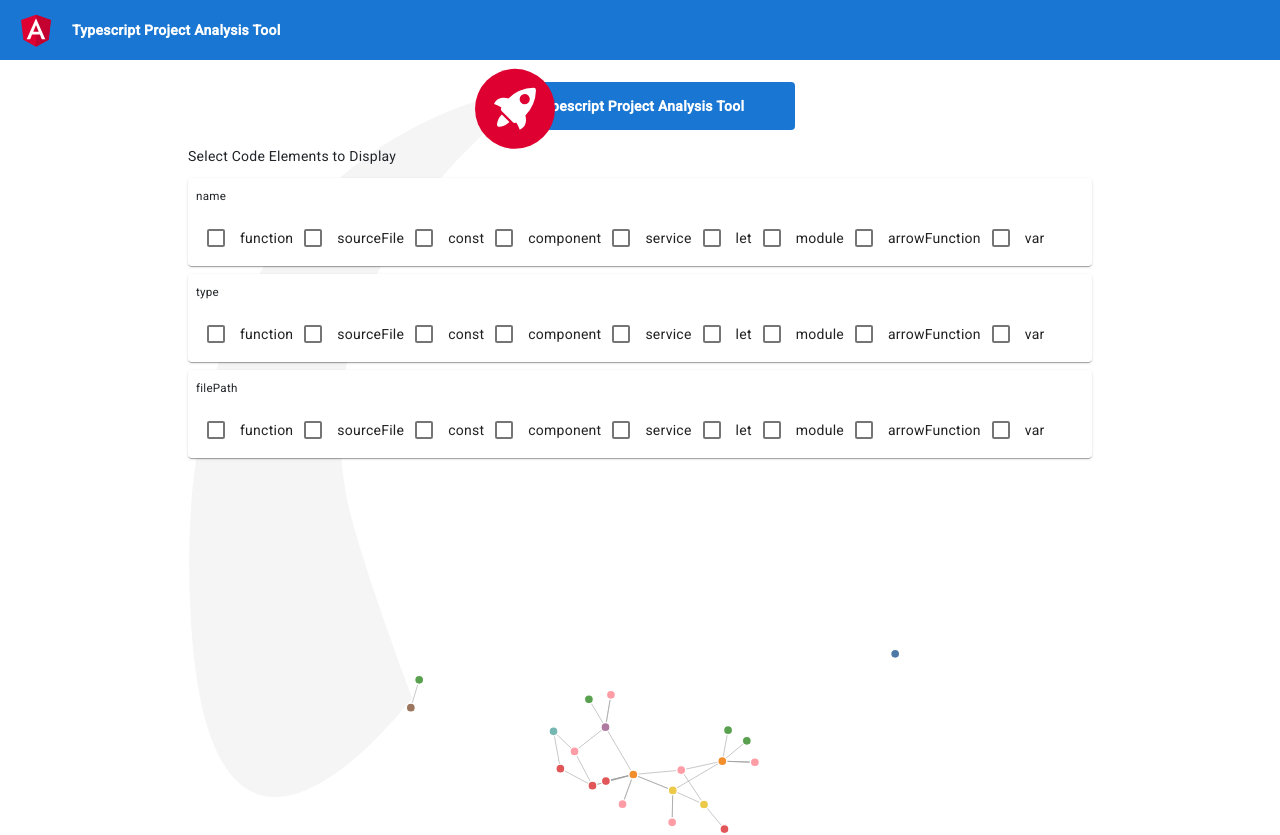
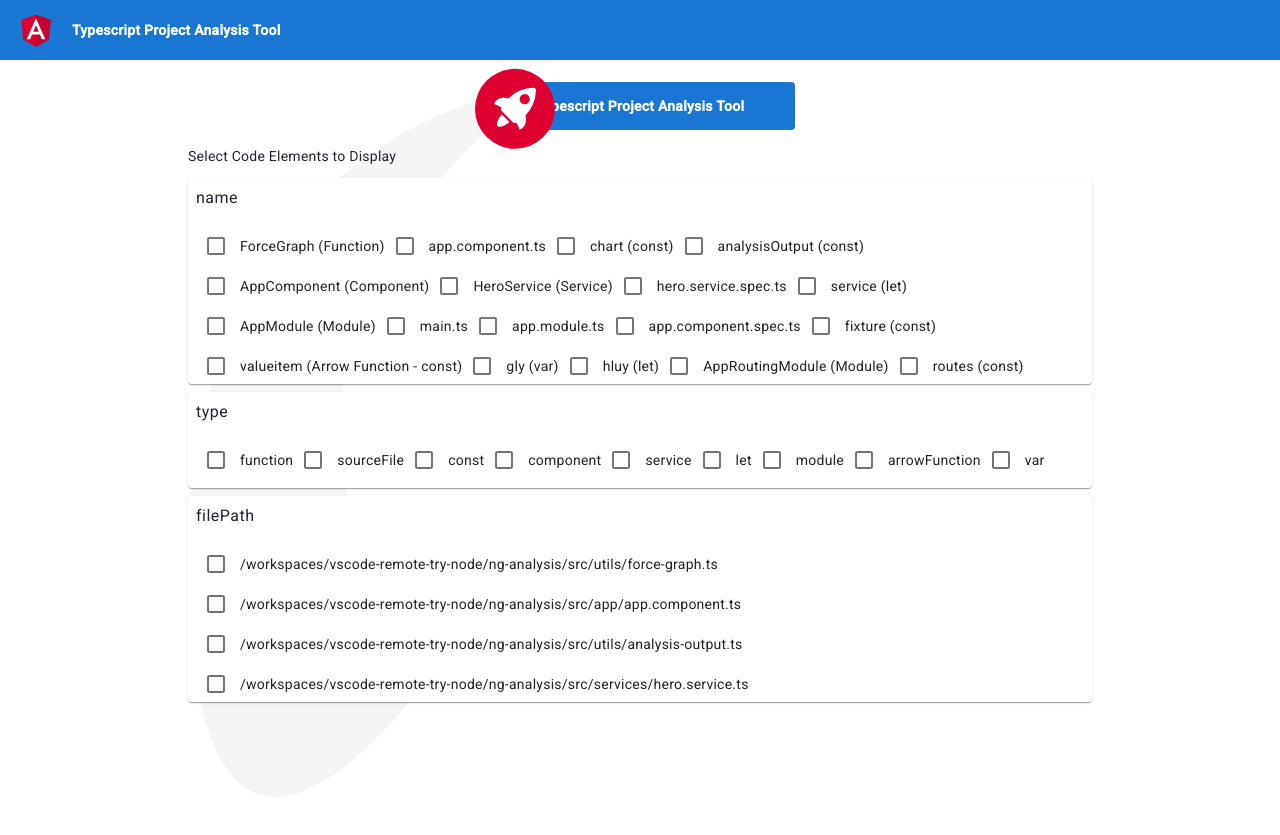
Before and after one commit to roshan-sama/Angular-Analyser, an Angular app in the folder ng-analysis/: page / in a window 1280 px wide. Shown: the top 835 px of the page. Built offline with nearby package versions, Linux system fonts and the light colour scheme.

Commit message:
feat: enable filtering

```diff
--- a/ng-analysis/src/app/app.component.ts
+++ b/ng-analysis/src/app/app.component.ts
@@ -3,6 +3,7 @@ import { HeroService } from 'src/services/hero.service';
 import { analysisOutput } from 'src/utils/analysis-output';
 import { ForceGraph } from 'src/utils/force-graph';
 import { falcorDependencyGraph } from './interfaces/falcor-dependency-graph';
+import { IAnalysisFilter } from './interfaces/analysis-filter';
 
 @Component({
   selector: 'app-root',
@@ -16,19 +17,18 @@ export class AppComponent {
 
   analysisOutput?: falcorDependencyGraph
 
+  filteredOutput?: falcorDependencyGraph
+
   ngOnInit() {
+    this.drawGraph(analysisOutput)
     //@ts-ignore
-    const chart = ForceGraph(analysisOutput, this.chart)
-    this.analysisOutput = analysisOutput
-    console.log(chart, "cht")
-    //@ts-ignore
-    document.getElementById("chart-div")?.appendChild(chart)
+    this.handleFilterChange('')
   }
 
   chart = {
     nodeId: (d: any) => d.value[1],
-    nodeGroup: (d: any) => analysisOutput.nodesById[d.value[1]].type,
-    nodeTitle: (d: any) => analysisOutput.nodesById[d.value[1]].name,
+    nodeGroup: (d: any) => analysisOutput.nodesById[d.value[1]]['type'],
+    nodeTitle: (d: any) => analysisOutput.nodesById[d.value[1]]['name'],
     //@ts-ignore
     linkStrokeWidth: (l: any) => Math.sqrt(l.value),
     linkSource: ({ source }: falcorDependencyGraph["links"][0]) => source.value[1],
@@ -38,6 +38,29 @@ export class AppComponent {
     //@ts-ignore
     invalidation: null // a promise to stop the simulation when the cell is re-run
   }
+
+  handleFilterChange(filterValues: IAnalysisFilter) {
+    this.filteredOutput = { ...analysisOutput }
+    const nodes = new Set<string>(Object.keys(analysisOutput.nodesById));
+    console.log(nodes, "new node list")
+    // Object.keys(filterValues).forEach((key) => {
+    //   if(this.filteredOutput?.nodesById){
+    //     Object.entries(this.filteredOutput.nodesById).forEach(([nodeId, nodeObject]) => {
+    //       if(nodeObject[key])
+    //     })
+    //   }
+    // })
+  }
+
+  drawGraph(analysisOutput: falcorDependencyGraph) {
+    //@ts-ignore
+    const chart = ForceGraph(analysisOutput, this.chart)
+    this.analysisOutput = analysisOutput
+    console.log(chart, "cht")
+    //@ts-ignore
+    document.getElementById("chart-div")?.appendChild(chart)
+  }
+
 }
 
 //TODO: Distinguish between arrow functions, and const, var and let variables in naming using
--- a/ng-analysis/src/app/interfaces/falcor-dependency-graph.ts
+++ b/ng-analysis/src/app/interfaces/falcor-dependency-graph.ts
@@ -1,9 +1,7 @@
 export interface falcorDependencyGraph {
     nodesById: {
         [key in string]: {
-            name: string,
-            type: string,
-            filePath?: string
+            [key in string | 'name' | 'type' | 'filePath']: string
         }
     },
     nodes: {
--- a/ng-analysis/src/app/node-filter-presentation/node-filter-presentation.component.html
+++ b/ng-analysis/src/app/node-filter-presentation/node-filter-presentation.component.html
@@ -1,8 +1,8 @@
 <p>Select Code Elements to Display</p>
 <mat-card *ngFor="let filterableKey of filterableKeys" class="p-2 mb-2">
-    <h5>{{filterableKey}}</h5>
-    <div class="d-flex">
-        <mat-checkbox *ngFor="let type of types" (change)="handleTypeSelect(type, $event.checked)">{{type}}
+    <h4>{{filterableKey}}</h4>
+    <div class="d-flex flex-wrap" style="max-height: 150px; overflow: auto;">
+        <mat-checkbox *ngFor="let value of filterableValues[filterableKey]" (change)="handleTypeSelect(filterableKey, value, $event.checked)">{{value}}
         </mat-checkbox>
     </div>
 </mat-card>
--- a/ng-analysis/src/app/node-filter-presentation/node-filter-presentation.component.ts
+++ b/ng-analysis/src/app/node-filter-presentation/node-filter-presentation.component.ts
@@ -14,25 +14,28 @@ export class NodeFilterPresentationComponent {
   @Output() filterChangeEvent: EventEmitter<IAnalysisFilter> = new EventEmitter()
 
   filterableKeys: string[] = []
-  types: string[] = ['one', 'two']
+  filterableValues: { [key in string]: string[] } = {}
 
   ngOnChanges(changes: SimpleChanges) {
     if (changes['analysisGraph']?.currentValue) {
       this.filterableKeys = this.getFilterableKeys(changes['analysisGraph']?.currentValue)
+      const nodesObject: falcorDependencyGraph["nodesById"] = changes['analysisGraph']?.currentValue.nodesById
 
-      const nodesObject: falcorDependencyGraph["nodesById"] = changes['analysisGraph']?.currentValue.nodesById
-      const typeList: string[] = []
-      const typeSet: { [key in string]: any } = {}
+      this.filterableKeys.forEach((key) => {
+        const valuesList: string[] = []
+        const valuesSet: { [key in string]: any } = {}
 
-      Object.values(nodesObject).forEach((node) => {
-        if (typeSet[node.type]) {
-          return
-        } else {
-          typeSet[node.type] = true
-          typeList.push(node.type)
-        }
+        Object.values(nodesObject).forEach((node) => {
+          if (valuesSet[node[key]]) {
+            return
+          } else {
+            valuesSet[node[key]] = true
+            valuesList.push(node[key])
+          }
+        })
+        this.filterableValues[key] = valuesList
       })
-      this.types = typeList
+
     }
   }
 
@@ -46,8 +49,8 @@ export class NodeFilterPresentationComponent {
     return keys
   }
 
-  handleTypeSelect(type: string, checked: boolean) {
-    console.log(type)
-    console.log(checked)
+  handleTypeSelect(key: string, value: string, checked: boolean) {
+    console.log(key)
+    console.log(value)
   }
 }
```
Also changed, not shown: ng-analysis/src/app/interfaces/analysis-filter.ts (+6 -2 lines).
